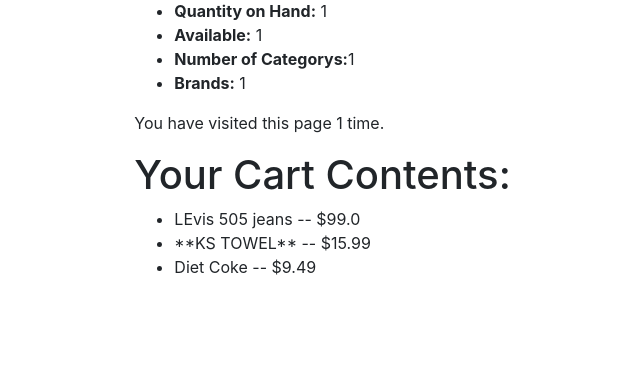
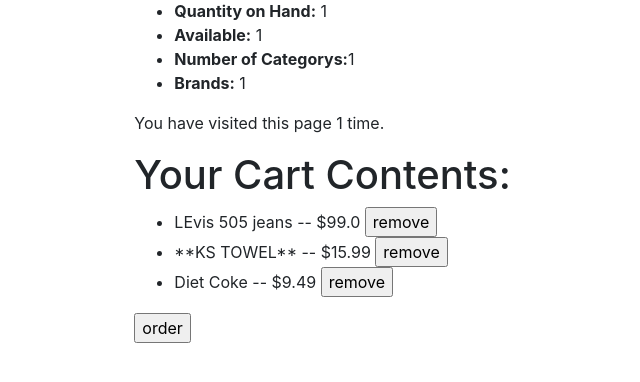
Before and after one commit to INoobSaibot/oldegg, a Django app: template products/templates/index.html in a window 1280 px wide. Shown: the part 207-589 px from the top of the page, without its empty margins (94-734 px from the left). Run offline with Django 3.2, Linux system fonts and the light colour scheme; data comes from the database, SQL or seed files in the repository; the template is opened without the code that fills it: values named after a table or form of the project are taken from there, most other values are stand-ins (such as "Sample title", 1, 10 or a date in 2020); some libraries are stand-ins or nearby versions.

Commit message:
rk in progress, cart remove from cart button, send order button.;

```diff
--- a/products/templates/index.html
+++ b/products/templates/index.html
@@ -16,16 +16,22 @@
   <p>You have visited this page {{ num_visits }}{% if num_visits == 1 %} time{% else %} times{% endif %}.</p>
 
   <h1>Your Cart Contents:</h1>
+  {% if cart.productList %}
+  <form action = "/products/removeFromCart" method="post">
   <ul>
   {% for product in cart.productList.all %}
-    <li>{{product}} -- ${{product.price}} </li>
+    <li>{{product}} -- ${{product.price}}
+    <input type='submit' name="choice" id="choice{{forloop.counter}}" value="remove">
+    </li>
 {% endfor %}
 </ul>
-  {% endblock %}
+  </form>
 
+  <form action="/products/order" method="post">
+<input type="submit" name="order" id="order" value="order">
+</form>
 
-<ul>
-    {% for product in cart.cartList.all %}
-        <li>{{ choice.choice_text }} -- {{ choice.votes }} vote{{ choice.votes|pluralize }}</li>
-    {% endfor %}
-</ul>
+{% else %}
+  <p>Is empty</p>
+{% endif %}
+{% endblock %}
```
Also changed, not shown: db.sqlite3.
